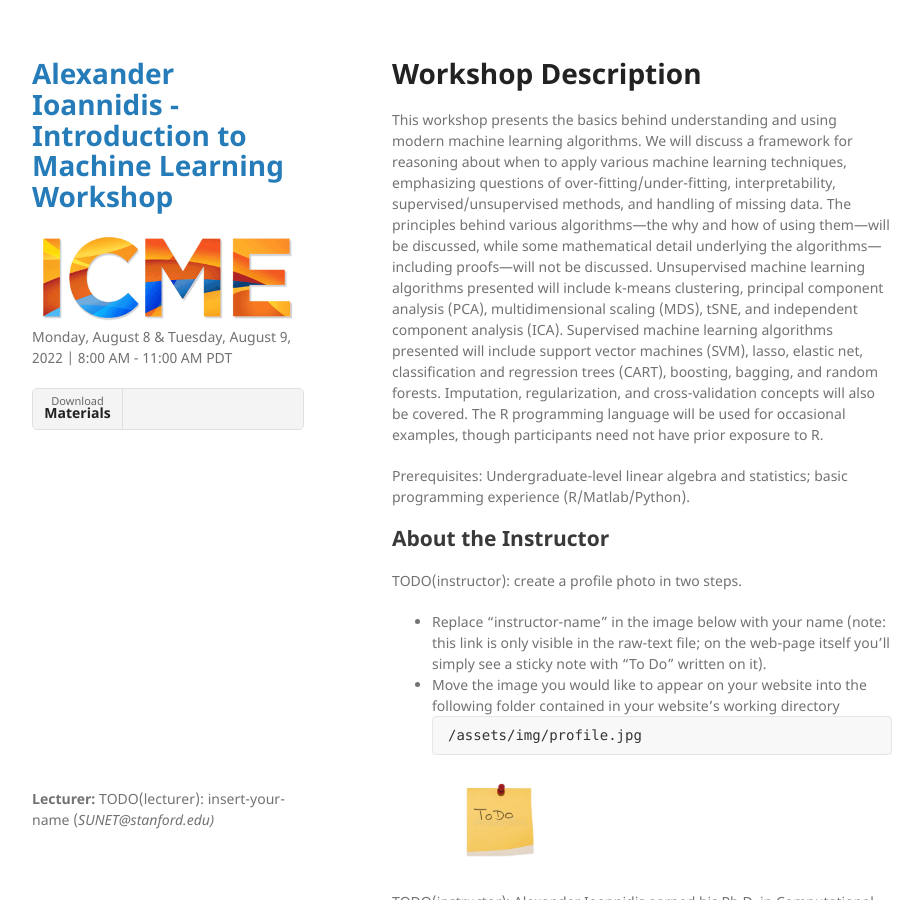
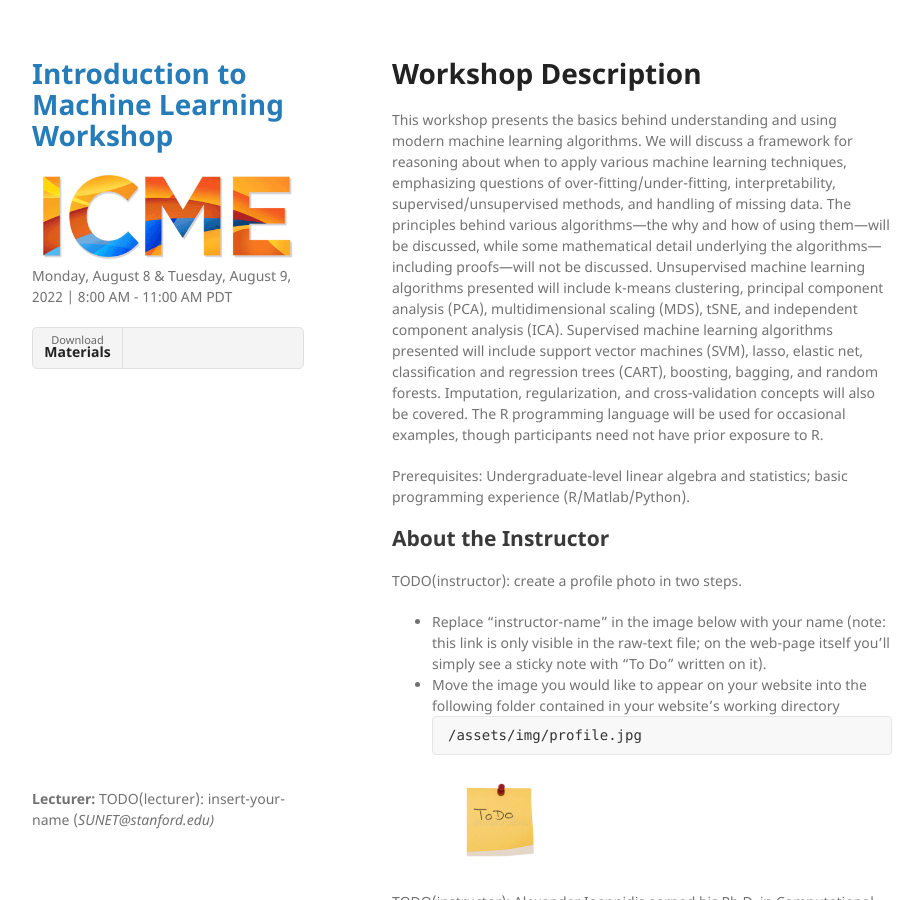
Before and after one commit to hanakl/intro_to_ml_23, a Jekyll site: the page built from index.md, in a window 1280 px wide and 900 px high. Shown: the whole window, without its empty margins (178-1101 px from the left). Built offline with Jekyll 4.4.1, drawn with Linux system fonts in a browser that asks for light colours; our own code applies the rules of GitHub Pages for plain Markdown files.

Commit message:
Update _config.yml

```diff
--- a/_config.yml
+++ b/_config.yml
@@ -1,4 +1,4 @@
-title: Alexander Ioannidis - Introduction to Machine Learning Workshop
+title: Introduction to Machine Learning Workshop
 logo: /assets/img/logo.gif
 description: Monday, August 8 & Tuesday, August 9, 2022  |  8:00 AM - 11:00 AM PDT
 show_downloads: true
```
